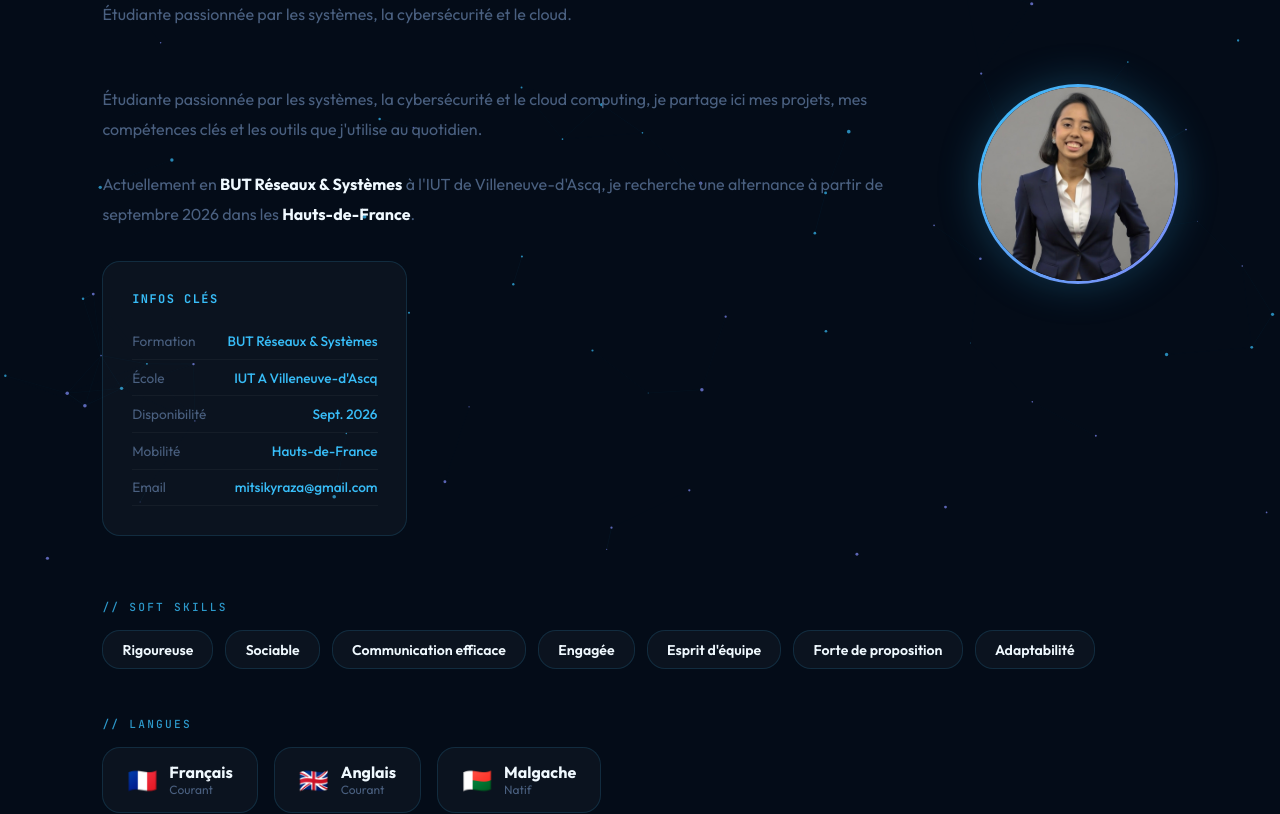
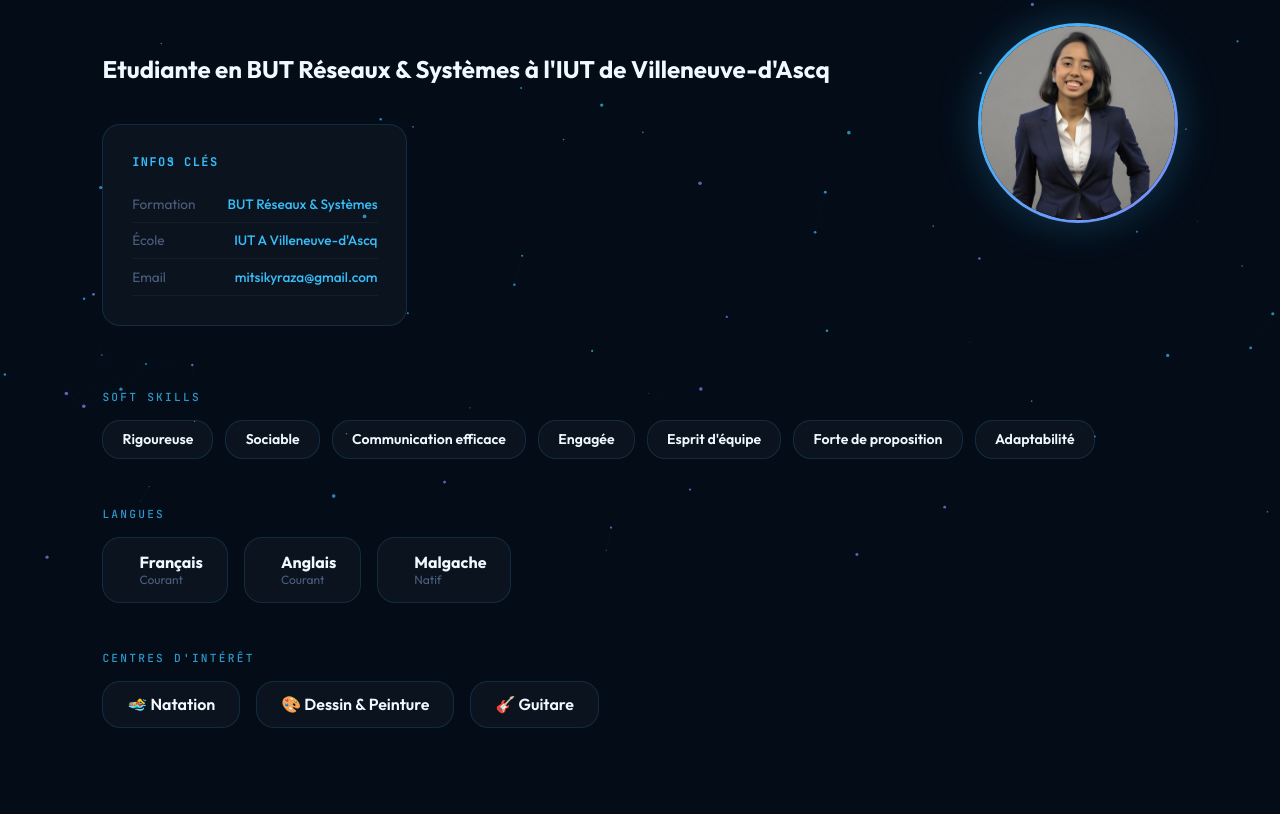
Before and after one commit to Soamitsiky/soa-razakamboly-portfolio.github.io, a React (Create React App) app: page /#/about in a window 1280 px wide. Shown: the part 239-1053 px from the top of the page. Built offline with nearby package versions, Linux system fonts and the light colour scheme.

Commit message:
Simplify Home page - keep hero only

```diff
--- a/src/data/data.js
+++ b/src/data/data.js
@@ -2,8 +2,8 @@ export const profile = {
   name: "Soa Razakamboly",
   title: "Étudiante en BUT Réseaux & Systèmes",
   subtitle: "Cloud Computing · Administration Systèmes & Réseaux · DevOps",
-  presentation: "Étudiante passionnée par les systèmes, la cybersécurité et le cloud computing, je partage ici mes projets, mes compétences clés et les outils que j'utilise au quotidien.",
-  disponibilite: "Alternance dès Septembre 2026",
+  presentation: "Bienvenue sur mon Portfolio, je partage ici mes projets, mes compétences clés et les outils que j'utilise au quotidien.",
+  disponibilite: "Recherche - Alternance dès Septembre 2026",
   email: "mitsikyraza@gmail.com",
   phone: "07 81 04 52 87",
   location: "Hauts-de-France",
@@ -13,9 +13,9 @@ export const profile = {
   hobbies: ["🏊 Natation", "🎨 Dessin & Peinture", "🎸 Guitare"],
   objectif: "",
   languages: [
-    { name: "Français", level: "Courant", flag: "🇫🇷" },
-    { name: "Anglais", level: "Courant", flag: "🇬🇧" },
-    { name: "Malgache", level: "Natif", flag: "🇲🇬" },
+    { name: "Français", level: "Courant", icon: "🇫🇷" },
+    { name: "Anglais", level: "Courant", icon: "🇬🇧" },
+    { name: "Malgache", level: "Natif", icon: "🇲🇬" },
   ],
 };
 
--- a/src/pages/About.jsx
+++ b/src/pages/About.jsx
@@ -13,19 +13,18 @@ export default function About() {
   return (
     <div className="page" style={{ position: "relative", zIndex: 1 }}>
       <div className="page-header">
-        <div className="page-label">// À propos</div>
+       {/*  <div className="page-label">// À propos</div>*/}
         <h1 className="page-title">Qui suis-je ?</h1>
-        <p className="page-subtitle">Étudiante passionnée par les systèmes, la cybersécurité et le cloud.</p>
+        {/*<p className="page-subtitle">Étudiante passionnée par les systèmes, la cybersécurité et le cloud.</p>*/}
       </div>
 
       {/* Présentation + photo */}
       <div style={{ display: "grid", gridTemplateColumns: "1fr auto", gap: "4rem", alignItems: "start", marginBottom: "4rem", flexWrap: "wrap" }} className="reveal">
         <div>
           <p style={{ color: "var(--muted)", lineHeight: 1.9, fontSize: "1rem", marginBottom: "1.5rem" }}>
-            {profile.presentation}
           </p>
-          <p style={{ color: "var(--muted)", lineHeight: 1.9, fontSize: "1rem", marginBottom: "2rem" }}>
-            Actuellement en <strong style={{ color: "var(--white)" }}>BUT Réseaux & Systèmes</strong> à l'IUT de Villeneuve-d'Ascq, je recherche une alternance à partir de septembre 2026 dans les <strong style={{ color: "var(--white)" }}>Hauts-de-France</strong>.
+          <p style={{ color: "var(--muted)", lineHeight: 1.9, fontSize: "1.5rem", marginBottom: "2rem" }}>
+            <strong style={{ color: "var(--white)" }}>Etudiante en BUT Réseaux & Systèmes à l'IUT de Villeneuve-d'Ascq</strong>
           </p>
 
           {/* Infos rapides */}
@@ -34,8 +33,8 @@ export default function About() {
             {[
               ["Formation", "BUT Réseaux & Systèmes"],
               ["École", "IUT A Villeneuve-d'Ascq"],
-              ["Disponibilité", "Sept. 2026"],
-              ["Mobilité", "Hauts-de-France"],
+               //["Disponibilité", "Sept. 2026"],
+              //["Mobilité", "Hauts-de-France"]
               ["Email", profile.email],
             ].map(([k, v]) => (
               <div key={k} style={{ display: "flex", justifyContent: "space-between", padding: "0.55rem 0", borderBottom: "1px solid rgba(255,255,255,0.04)", fontSize: "0.85rem", gap: "2rem" }}>
@@ -58,7 +57,7 @@ export default function About() {
 
       {/* Soft skills */}
       <div className="reveal" style={{ marginBottom: "3rem" }}>
-        <div className="page-label" style={{ marginBottom: "1rem" }}>// Soft skills</div>
+        <div className="page-label" style={{ marginBottom: "1rem" }}> Soft skills</div>
         <div style={{ display: "flex", flexWrap: "wrap", gap: "0.75rem" }}>
           {profile.softSkills.map(s => (
             <span key={s} className="card" style={{ padding: "0.6rem 1.2rem", fontSize: "0.88rem", fontWeight: 600, cursor: "default" }}>{s}</span>
@@ -68,7 +67,7 @@ export default function About() {
 
       {/* Langues */}
       <div className="reveal" style={{ marginBottom: "3rem" }}>
-        <div className="page-label" style={{ marginBottom: "1rem" }}>// Langues</div>
+        <div className="page-label" style={{ marginBottom: "1rem" }}>Langues</div>
         <div style={{ display: "flex", gap: "1rem", flexWrap: "wrap" }}>
           {profile.languages.map(l => (
             <div key={l.name} className="card" style={{ display: "flex", alignItems: "center", gap: "0.75rem", padding: "0.9rem 1.5rem" }}>
@@ -84,7 +83,7 @@ export default function About() {
 
       {/* Centres d'intérêt */}
       <div className="reveal" style={{ marginBottom: "3rem" }}>
-        <div className="page-label" style={{ marginBottom: "1rem" }}>// Centres d'intérêt</div>
+        <div className="page-label" style={{ marginBottom: "1rem" }}>Centres d'intérêt</div>
         <div style={{ display: "flex", gap: "1rem", flexWrap: "wrap" }}>
           {profile.hobbies.map(h => (
             <div key={h} className="card" style={{ padding: "0.8rem 1.5rem", fontWeight: 600, cursor: "default" }}>{h}</div>
@@ -92,9 +91,9 @@ export default function About() {
         </div>
       </div>
 
-      {/* Compétences complètes */}
+      {/* Compétences complètes
       <div className="reveal">
-        <div className="page-label" style={{ marginBottom: "1rem" }}>// Stack technique</div>
+        <div className="page-label" style={{ marginBottom: "1rem" }}>Stack technique</div>
         <div className="grid-3">
           {skills.map((s, i) => (
             <div key={i} className="card">
@@ -110,7 +109,7 @@ export default function About() {
             </div>
           ))}
         </div>
-      </div>
+      </div>*/}
     </div>
   );
 }
--- a/src/pages/Home.jsx
+++ b/src/pages/Home.jsx
@@ -228,7 +228,7 @@ export default function Home() {
       </section>
 
       <footer style={{ textAlign: "center", padding: "2rem", borderTop: "1px solid rgba(56,189,248,0.1)", color: "var(--muted)", fontSize: "0.78rem", position: "relative", zIndex: 1 }}>
-        Conçu avec ❤️ — Soa Razakamboly · 2026
+        Conçu par Soa Razakamboly
       </footer>
     </div>
   );
```
